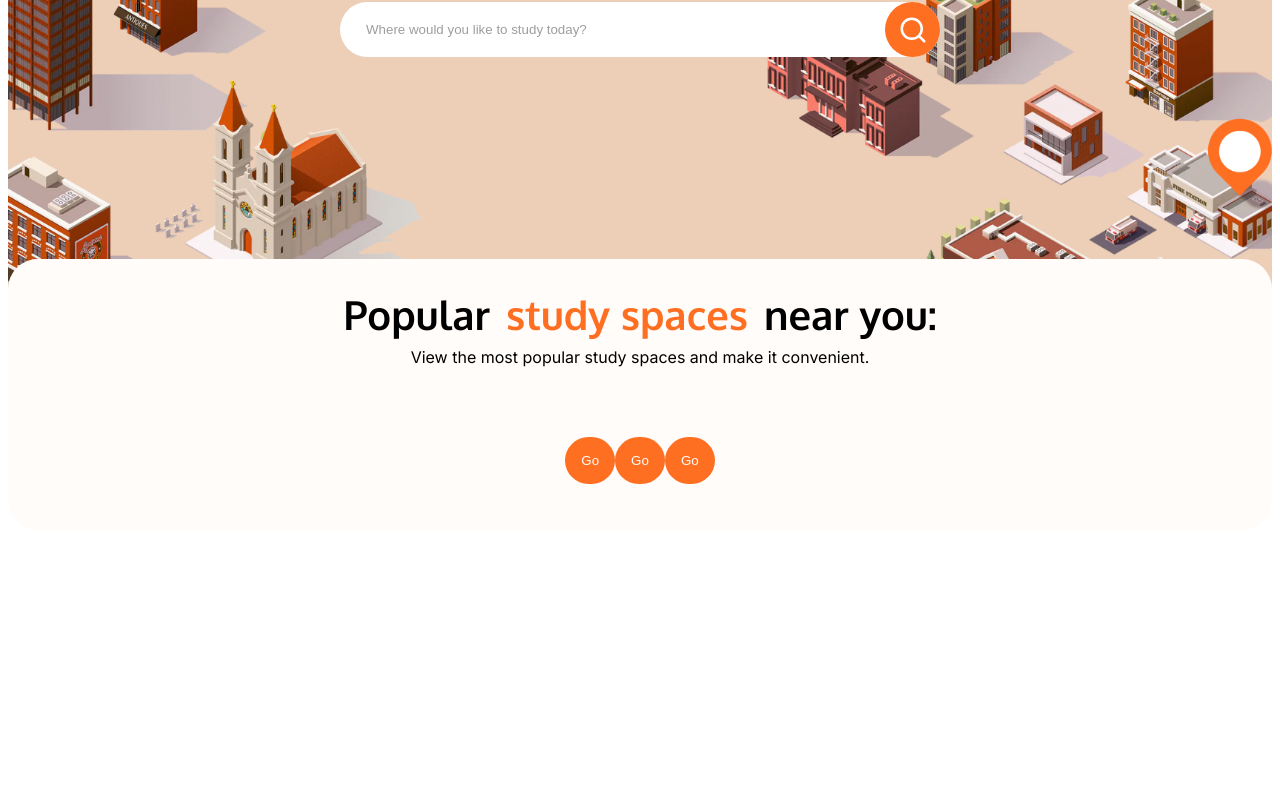
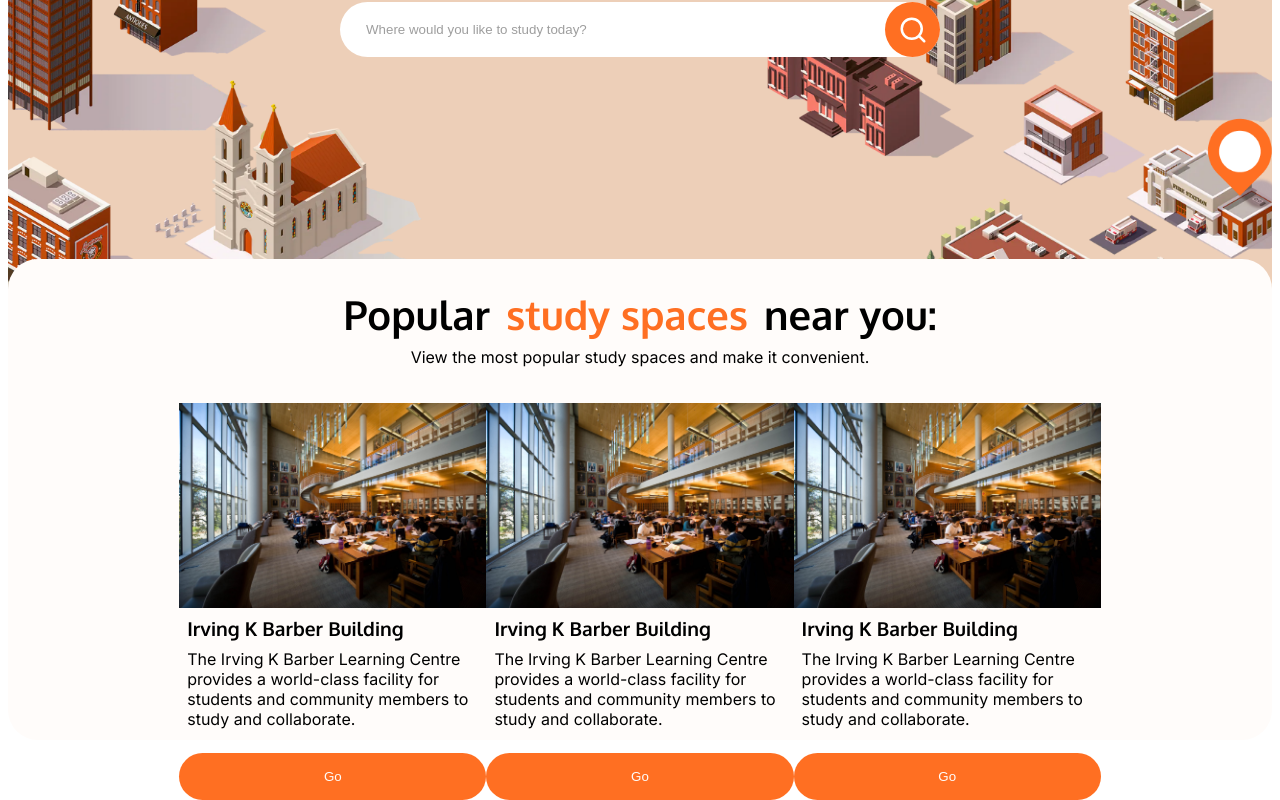
Before and after one commit to stevenxu27/studyspaces, a React (Create React App) app in the folder frontend/: page / in a window 1280 px wide. Shown: the part 396-1196 px from the top of the page. Before the commit the page ends 926 px from the top, so only its background shows below. Built offline with nearby package versions, Linux system fonts and the light colour scheme.

Commit message:
main study space is finished

```diff
--- a/frontend/public/index.css
+++ b/frontend/public/index.css
@@ -5,13 +5,6 @@
   --dark-color: #2c1514;
   --light-cream: #fffcfa;
   --dark-cream: #faf3ee;
-}
-
-h1 {
-  color: var(--dark-color);
-  margin: 0;
-  font-family: "Inter", sans-serif;
-  font-size: 4rem;
 }
 
 h2,
@@ -23,8 +16,22 @@
   margin: 0;
 }
 
+h1 {
+  color: var(--dark-color);
+  margin: 0;
+  font-family: "Inter", sans-serif;
+  font-size: 4rem;
+}
+
 h2 {
   font-size: 2.5rem;
+}
+
+h3 {
+  font-size: 2rem;
+}
+h4 {
+  font-size: 1.2rem;
 }
 
 p {
@@ -124,4 +131,12 @@
 }
 
 .studySpaceContainer {
+  display: flex;
+  flex-direction: column;
+  width: 24vw;
+  height: 24vw;
 }
+
+.studySpaceContainer div {
+  margin: 0.5rem;
+}
--- a/frontend/src/Landing.jsx
+++ b/frontend/src/Landing.jsx
@@ -17,9 +17,10 @@
             <div id="mainSection">
                 <MainTitle title="Popular" orangeTitle="study spaces" endTitle="near you:" desc="View the most popular study spaces and make it convenient."/>
                 <div id="mainSpacesContainer">
-                    <MainStudySpace/>
-                    <MainStudySpace/>
-                    <MainStudySpace/>
+                    <MainStudySpace img="../images/UBC_Irving_5-scaled.jpg" name="Irving K Barber Building" desc="The Irving K Barber Learning Centre provides a world-class facility for students and community members to study and collaborate."/>
+                    <MainStudySpace img="../images/UBC_Irving_5-scaled.jpg" name="Irving K Barber Building" desc="The Irving K Barber Learning Centre provides a world-class facility for students and community members to study and collaborate."/>
+                    <MainStudySpace img="../images/UBC_Irving_5-scaled.jpg" name="Irving K Barber Building" desc="The Irving K Barber Learning Centre provides a world-class facility for students and community members to study and collaborate."/>
+
                 </div>
             </div>
 
--- a/frontend/src/components/MainStudySpace.tsx
+++ b/frontend/src/components/MainStudySpace.tsx
@@ -3,11 +3,12 @@
 export default function MainStudySpace(props) {
   return (
     <div className="studySpaceContainer">
-        <img src={props.src}/>
-        <h4>{props.name}</h4>
-        <p>{props.desc}</p>
+        <img src={props.img}/>
+        <div>
+            <h4>{props.name}</h4>
+            <p>{props.desc}</p>
+        </div>
         <button>Go</button>
-      <p>{props.desc}</p>
     </div>
   );
 }
```
